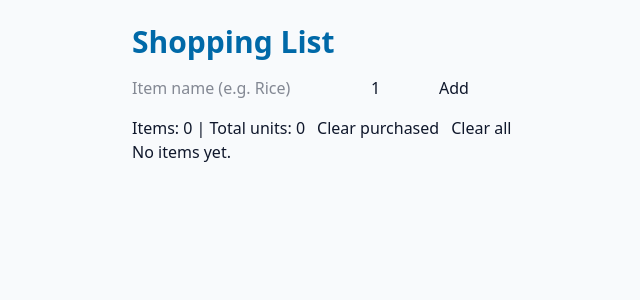
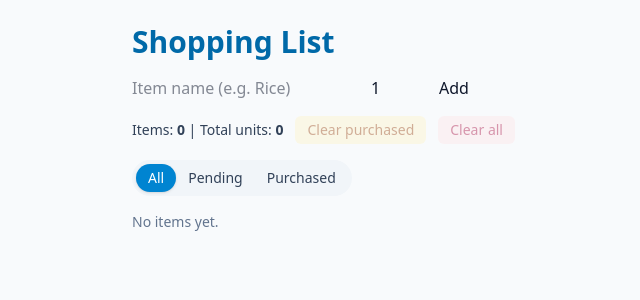
Before and after one commit to mgomez-dev-code/react-shopping-list, a React (Vite) app: page / in a window 1280 px wide. Shown: the top 300 px of the page, without its empty margins (244-884 px from the left). Built offline with nearby package versions, Linux system fonts and the light colour scheme.

Commit message:
feat: status filter pills (All/Pending/Purchased)

```diff
--- a/src/App.tsx
+++ b/src/App.tsx
@@ -1,7 +1,9 @@
-import React from "react";
+import React, { useState } from "react";
 import { ShoppingProvider, useShopping } from "./context/ShoppingContext";
 import ItemForm from "./components/ItemForm";
 import ItemList from "./components/ItemList";
+import FilterBar from "./components/FilterBar";
+import type { StatusFilter } from "./domain/filters";
 
 function DebugCounter() {
   const { state, dispatch } = useShopping();
@@ -10,22 +12,27 @@ function DebugCounter() {
   const purchasedCount = state.items.filter(it => it.status === 'purchased').length;
 
   return (
-    <div style={{ display: 'flex', alignItems: 'center', gap: 12 }}>
-      <p style={{ margin: 0 }}>
-        Items: {itemsCount} | Total units: {totalUnits}
-        {purchasedCount > 0 && ` | Purchased: ${purchasedCount}`}
+    <div className="flex items-center gap-3">
+      <p className="m-0 text-sm text-slate-700">
+        Items: <span className="font-semibold">{itemsCount}</span> | Total units:{" "}
+        <span className="font-semibold">{totalUnits}</span>
+        {purchasedCount > 0 && (
+          <> | Purchased: <span className="font-semibold">{purchasedCount}</span></>
+        )}
       </p>
       <button
-        onClick={() => dispatch({ type: 'CLEAR_PURCHASED' })}
+        onClick={() => dispatch({ type: "CLEAR_PURCHASED" })}
         disabled={purchasedCount === 0}
         title="Remove all purchased items"
+        className="px-3 py-1 rounded-md text-sm bg-amber-100 text-amber-800 hover:bg-amber-200 disabled:opacity-40 disabled:hover:bg-amber-100"
       >
         Clear purchased
       </button>
       <button
-        onClick={() => dispatch({ type: 'CLEAR_ALL' })}
+        onClick={() => dispatch({ type: "CLEAR_ALL" })}
         disabled={itemsCount === 0}
         title="Remove all items"
+        className="px-3 py-1 rounded-md text-sm bg-rose-100 text-rose-800 hover:bg-rose-200 disabled:opacity-40 disabled:hover:bg-rose-100"
       >
         Clear all
       </button>
@@ -34,14 +41,19 @@ function DebugCounter() {
 }
 
 export default function App() {
+  const [filter, setFilter] = useState<StatusFilter>("all");
+
   return (
     <ShoppingProvider>
       <main className="min-h-screen bg-slate-50 text-slate-900">
-        <div className="max-w-xl mx-auto p-6">
-          <h1 className="text-3xl font-extrabold text-sky-700 mb-4">Shopping List</h1>
+        <div className="max-w-xl mx-auto p-6 space-y-4">
+          <h1 className="text-3xl font-extrabold text-sky-700">Shopping List</h1>
           <ItemForm />
           <DebugCounter />
-          <ItemList />
+          {/* Pills de filtro */}
+          <FilterBar value={filter} onChange={setFilter} />
+          {/* Lista filtrada */}
+          <ItemList filter={filter} />
         </div>
       </main>
     </ShoppingProvider>
--- /dev/null
+++ b/src/components/FilterBar.tsx
@@ -0,0 +1,35 @@
+import React from "react";
+import type { StatusFilter } from "../domain/filters";
+
+type Props = {
+  value: StatusFilter;
+  onChange: (next: StatusFilter) => void;
+};
+
+const options: StatusFilter[] = ['all', 'pending', 'purchased'];
+
+export default function FilterBar({ value, onChange }: Props) {
+  return (
+    <div className="inline-flex rounded-full bg-slate-100 p-1 text-sm">
+      {options.map((opt) => {
+        const active = value === opt;
+        return (
+          <button
+            key={opt}
+            type="button"
+            onClick={() => onChange(opt)}
+            aria-pressed={active}
+            className={[
+              "px-3 py-1 rounded-full capitalize transition",
+              active
+                ? "bg-sky-600 text-white shadow"
+                : "text-slate-700 hover:bg-white"
+            ].join(" ")}
+          >
+            {opt}
+          </button>
+        );
+      })}
+    </div>
+  );
+}
--- a/src/components/ItemList.tsx
+++ b/src/components/ItemList.tsx
@@ -1,15 +1,24 @@
 import React from "react";
 import { useShopping } from "../context/ShoppingContext";
 import ItemRow from "./ItemRow";
+import type { StatusFilter } from "../domain/filters";
 
-export default function ItemList() {
+type Props = { filter: StatusFilter };
+
+export default function ItemList({ filter }: Props) {
   const { state } = useShopping();
 
-  if (state.items.length === 0) return <p>No items yet.</p>;
+  const visible = state.items.filter((it) =>
+    filter === "all" ? true : it.status === filter
+  );
+
+  if (visible.length === 0) {
+    return <p className="text-sm text-slate-500">No items yet.</p>;
+  }
 
   return (
-    <ul style={{ paddingLeft: 0, listStyle: "none" }}>
-      {state.items.map(it => (
+    <ul className="divide-y divide-slate-200 bg-white rounded-lg shadow-sm border border-slate-200">
+      {visible.map((it) => (
         <ItemRow key={it.id} item={it} />
       ))}
     </ul>
--- /dev/null
+++ b/src/domain/filters.ts
@@ -0,0 +1,2 @@
+// View-level type for filtering items by status.
+export type StatusFilter = 'all' | 'pending' | 'purchased';
```
